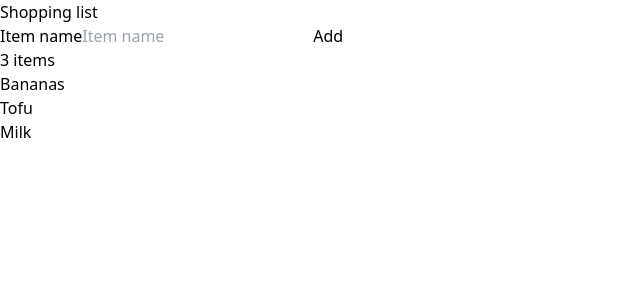
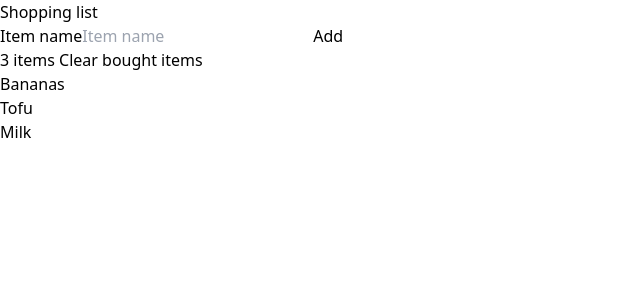
Before and after one commit to LeBenLeBen/vue-workshop, a Vue app: page / in a window 1280 px wide. Shown: the top 300 px of the page, without its empty margins (0-640 px from the left). Built offline with nearby package versions, Linux system fonts and the light colour scheme.

Commit message:
Add action to clear bought items

```diff
--- a/src/App.vue
+++ b/src/App.vue
@@ -4,8 +4,18 @@
 
     <AddItemForm @add="item => items.push(item)" />
 
-    <div class="text-gray-600 tracking-wide text-sm uppercase text-center">
-      {{ counter }}
+    <div
+      class="flex justify-between items-center text-gray-600 tracking-wide text-sm uppercase"
+    >
+      {{ counterLabel }}
+
+      <Btn
+        variant="link"
+        :disabled="!boughtItemsLength"
+        @click="clearBoughtItems"
+      >
+        Clear bought items
+      </Btn>
     </div>
 
     <ul class="my-6 border-b border-gray-400">
@@ -55,9 +65,19 @@ export default {
   },
 
   computed: {
-    counter() {
+    counterLabel() {
       const length = this.items.length;
       return length === 1 ? '1 item' : `${length} items`;
+    },
+
+    boughtItemsLength() {
+      return this.items.filter(item => item.bought).length;
+    },
+  },
+
+  methods: {
+    clearBoughtItems() {
+      this.items = this.items.filter(item => !item.bought);
     },
   },
 };
```
